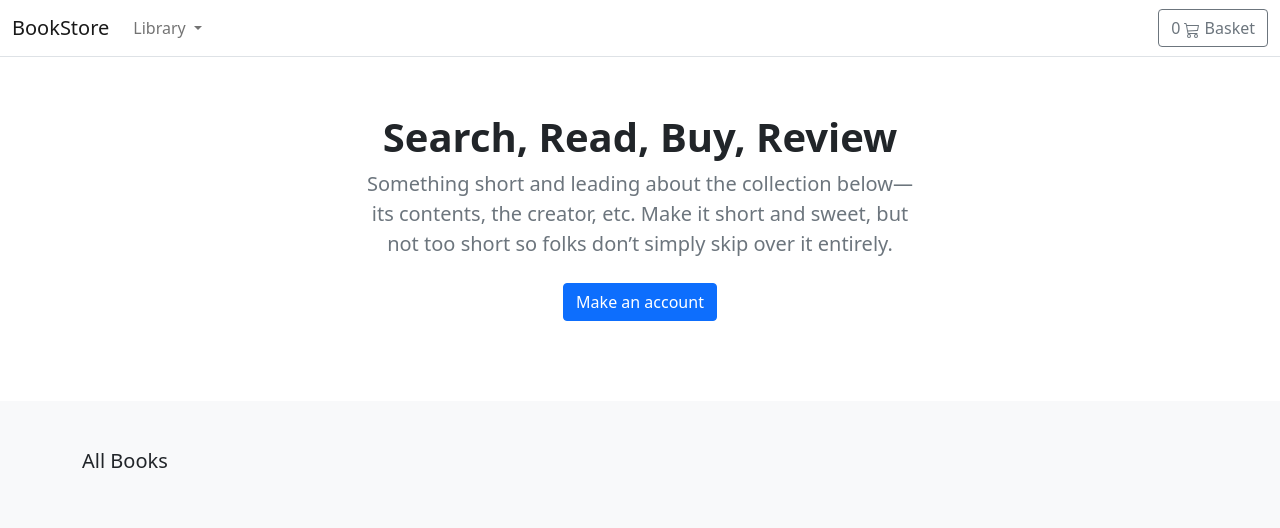
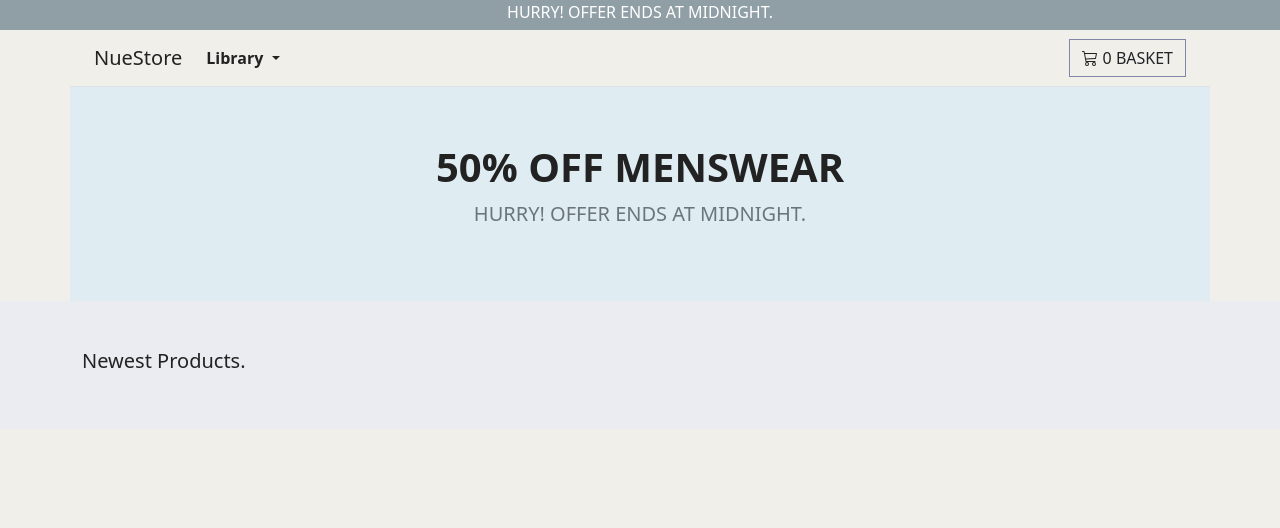
Before and after one commit to DelroyBrown28/nueui-ecommerce-template-lvl1, a Django app: page / in a window 1280 px wide. Shown: the top 528 px of the page. Run offline with Django 3.2, Linux system fonts and the light colour scheme; data that the repository does not hold is empty; some libraries are stand-ins or nearby versions.

Commit message:
Added styles to home page

```diff
--- a/core/urls.py
+++ b/core/urls.py
@@ -9,6 +9,7 @@ urlpatterns = [
     # path('jet/', include('jet.urls', 'jet')),  # Django JET URLS
     # path('jet/dashboard/', include('jet.dashboard.urls', 'jet-dashboard')),
     path('admin/', admin.site.urls),
+    path('djrichtextfield/', include('djrichtextfield.urls')),
     path('basket/', include('basket.urls', namespace='basket')),
     path('', include('main_store.urls', namespace='main_store')),
 ]
--- a/main_store/models.py
+++ b/main_store/models.py
@@ -1,4 +1,5 @@
 from django.db import models
+from djrichtextfield.models import RichTextField
 from django.contrib.auth.models import User
 from django.urls import reverse
 
@@ -29,7 +30,7 @@ class Product(models.Model):
         User, on_delete=models.CASCADE, related_name='product_creator')
     title = models.CharField(max_length=255)
     author = models.CharField(max_length=255, default='admin')
-    description = models.TextField(blank=True)
+    description = RichTextField(blank=True, null=True, max_length=1500, default='', field_settings={'bold': False})
     image = models.ImageField(upload_to='product_images/', default='product_images/default.webp')
     slug = models.SlugField(max_length=255)
     price = models.DecimalField(max_digits=4, decimal_places=2)
--- /dev/null
+++ b/static/css/mainsite.css
@@ -0,0 +1,121 @@
+/*
+=======
+HELPERS
+=======
+*/
+
+.flexed {
+    display: flex;
+    align-items: center;
+    justify-content: center;
+}
+
+.redborder {
+    border: 1px solid red;
+}
+
+.blueborder {
+    border: 1px solid blue;
+}
+
+/*
+===========
+BASE STYLES
+===========
+*/
+* {
+    color: #222;
+}
+
+
+body,
+html {
+    background-color: #F1EFE9;
+}
+
+/*
+==========
+THE NAVBAR
+==========
+*/
+
+.navbar__basket-button {
+    border: 1px solid #8086A6 !important;
+    border-radius: 0px;
+    text-transform: uppercase;
+    transition: 0.3s ease-in-out;
+
+}
+
+/*
+=============
+THE HOME PAGE
+=============
+*/
+
+.home-page__product-container {
+    background-color: #EBECF2;
+}
+
+.home-page__top-banner {
+    background-color: #DFEDF2;
+
+}
+
+.home-page__top-info-banner {
+    height:30px;
+    background-color: #909FA6;
+}
+.home-page__top-info-banner p {
+    color: #FFF;
+}
+
+.home-page__product-card-col {
+
+    width: 328px;
+}
+
+.home-page__product-cards {
+    position: relative;
+    display: flex;
+    flex-direction: column;
+    min-width: 0;
+    word-wrap: break-word;
+    background-color: transparent;
+    background-clip: border-box;
+    border-radius: 0px;
+    /* border: 1px solid #8086A6; */
+    border: none;
+    padding: 8px;
+}
+
+
+/*
+==========
+THE NAVBAR
+==========
+*/
+
+.main-navbar {
+    background-color: #F1EFE9;
+    color: #222 !important;
+}
+
+.navbar-brand {
+    color: #222 !important;
+
+}
+
+.nav-link {
+    color: #222 !important;
+    font-weight: 600;
+}
+/*
+==============
+HOVERS & SUCH
+==============
+*/
+
+.navbar__basket-button:hover {
+    transform: scale(1.1);
+}
--- /dev/null
+++ b/templates/includes/main_nav.html
@@ -0,0 +1,52 @@
+{% load static %}
+
+<nav class="container navbar navbar-expand-md main-navbar border-bottom">
+    <div class="container-fluid">
+        <a class="navbar-brand" href="/">NueStore</a>
+        <button class="navbar-toggler" type="button" data-bs-toggle="collapse" data-bs-target="#navbarCollapse"
+            aria-controls="navbarCollapse" aria-expanded="false" aria-label="Toggle navigation">
+            <span class="navbar-toggler-icon"></span>
+        </button>
+        <div class="collapse navbar-collapse" id="navbarCollapse">
+            <ul class="navbar-nav me-auto mb-2 mb-md-0">
+                <li class="nav-item dropdown">
+                    <a class="nav-link dropdown-toggle" href="#" id="navbarDropdown" role="button"
+                        data-bs-toggle="dropdown" aria-expanded="false">
+                        Library
+                    </a>
+                    <ul class="dropdown-menu" aria-labelledby="navbarDropdown">
+                        <li>
+                            <a class="dropdown-item" href="{% url 'main_store:product_all' %}">All</a>
+                        </li>
+                        {% for c in categories %}
+                        <li {% if category.slug == c.slug %}class="selected" {% endif %}>
+                            <a class="dropdown-item" href="{{ c.get_absolute_url }}">{{ c.name|title }}</a>
+                        </li>
+                        {% endfor %}
+                    </ul>
+                </li>
+            </ul>
+            <a type="button" role="button" href="{% url 'basket:basket_summary' %}" class="btn navbar__basket-button">
+
+                <svg xmlns="http://www.w3.org/2000/svg" width="16" height="16" fill="currentColor"
+                    class="bi bi-cart3 mb-1" viewBox="0 0 16 16">
+                    <path
+                        d="M0 1.5A.5.5 0 0 1 .5 1H2a.5.5 0 0 1 .485.379L2.89 3H14.5a.5.5 0 0 1 .49.598l-1 5a.5.5 0 0 1-.465.401l-9.397.472L4.415 11H13a.5.5 0 0 1 0 1H4a.5.5 0 0 1-.491-.408L2.01 3.607 1.61 2H.5a.5.5 0 0 1-.5-.5zM3.102 4l.84 4.479 9.144-.459L13.89 4H3.102zM5 12a2 2 0 1 0 0 4 2 2 0 0 0 0-4zm7 0a2 2 0 1 0 0 4 2 2 0 0 0 0-4zm-7 1a1 1 0 1 1 0 2 1 1 0 0 1 0-2zm7 0a1 1 0 1 1 0 2 1 1 0 0 1 0-2z" />
+                </svg>
+
+                {% with total_qty=basket|length %}
+                <div id="basket-qty" class="d-inline-flex">
+                    {% if total_qty > 0 %}
+                    {{ total_qty }}
+                    {% else %}
+                    0
+                    {% endif %}
+                </div>
+                {% endwith %}
+
+
+                Basket
+            </a>
+        </div>
+    </div>
+</nav>
--- a/templates/main_store/base.html
+++ b/templates/main_store/base.html
@@ -8,63 +8,17 @@
     <meta name="viewport" content="width=device-width, initial-scale=1">
     <link href="https://cdn.jsdelivr.net/npm/bootstrap@5.0.0-beta1/dist/css/bootstrap.min.css" rel="stylesheet"
         integrity="sha384-giJF6kkoqNQ00vy+HMDP7azOuL0xtbfIcaT9wjKHr8RbDVddVHyTfAAsrekwKmP1" crossorigin="anonymous">
+    <link rel="stylesheet" href="{% static 'css/mainsite.css' %}">
     <script src="https://code.jquery.com/jquery-3.5.1.min.js"
         integrity="sha256-9/aliU8dGd2tb6OSsuzixeV4y/faTqgFtohetphbbj0=" crossorigin="anonymous"></script>
     <script src="https://cdn.jsdelivr.net/npm/bootstrap@5.0.0-beta1/dist/js/bootstrap.bundle.min.js"
         integrity="sha384-ygbV9kiqUc6oa4msXn9868pTtWMgiQaeYH7/t7LECLbyPA2x65Kgf80OJFdroafW" crossorigin="anonymous">
         </script>
+    <script src="https://cdn.tiny.cloud/1/ejfej7wzcg1hib8eew1onmh8d577qbpz8zcxwbb9ldzpk69m/tinymce/5/tinymce.min.js"
+        referrerpolicy="origin"></script>
 </head>
 
 <body>
-    <header>
-        <nav class="navbar navbar-expand-md navbar-light bg-white border-bottom">
-            <div class="container-fluid">
-                <a class="navbar-brand" href="/">BookStore</a>
-                <button class="navbar-toggler" type="button" data-bs-toggle="collapse" data-bs-target="#navbarCollapse"
-                    aria-controls="navbarCollapse" aria-expanded="false" aria-label="Toggle navigation">
-                    <span class="navbar-toggler-icon"></span>
-                </button>
-                <div class="collapse navbar-collapse" id="navbarCollapse">
-                    <ul class="navbar-nav me-auto mb-2 mb-md-0">
-                        <li class="nav-item dropdown">
-                            <a class="nav-link dropdown-toggle" href="#" id="navbarDropdown" role="button"
-                                data-bs-toggle="dropdown" aria-expanded="false">
-                                Library
-                            </a>
-                            <ul class="dropdown-menu" aria-labelledby="navbarDropdown">
-                                <li><a class="dropdown-item" href="{% url "main_store:product_all" %}">All</a></li>
-                                {% for c in categories %}
-                                <li {% if category.slug == c.slug %}class="selected" {% endif %}>
-                                    <a class="dropdown-item" href="{{ c.get_absolute_url }}">{{ c.name|title }}</a>
-                                </li>
-                                {% endfor %}
-                            </ul>
-                        </li>
-                    </ul>
-                    <a type="button" role="button" href="{% url 'basket:basket_summary' %}"
-                        class="btn btn-outline-secondary">
-
-                        {% with total_qty=basket|length %}
-                        <div id="basket-qty" class="d-inline-flex">
-                            {% if total_qty > 0 %}
-                            {{ total_qty }}
-                            {% else %}
-                            0
-                            {% endif %}
-                        </div>
-                        {% endwith %}
-
-                        <svg xmlns="http://www.w3.org/2000/svg" width="16" height="16" fill="currentColor"
-                            class="bi bi-cart3" viewBox="0 0 16 16">
-                            <path
-                                d="M0 1.5A.5.5 0 0 1 .5 1H2a.5.5 0 0 1 .485.379L2.89 3H14.5a.5.5 0 0 1 .49.598l-1 5a.5.5 0 0 1-.465.401l-9.397.472L4.415 11H13a.5.5 0 0 1 0 1H4a.5.5 0 0 1-.491-.408L2.01 3.607 1.61 2H.5a.5.5 0 0 1-.5-.5zM3.102 4l.84 4.479 9.144-.459L13.89 4H3.102zM5 12a2 2 0 1 0 0 4 2 2 0 0 0 0-4zm7 0a2 2 0 1 0 0 4 2 2 0 0 0 0-4zm-7 1a1 1 0 1 1 0 2 1 1 0 0 1 0-2zm7 0a1 1 0 1 1 0 2 1 1 0 0 1 0-2z" />
-                        </svg>
-                        Basket
-                    </a>
-                </div>
-            </div>
-        </nav>
-    </header>
     <div id="content">{% block content %} {% endblock %}</div>
 </body>
 
--- a/templates/main_store/home.html
+++ b/templates/main_store/home.html
@@ -6,38 +6,49 @@
 
 <main>
 
-    <section class="py-5 text-center container">
-        <div class="row py-lg-2">
+    <section class="text-center home-page__top-info-banner">
+        <div class="row">
             <div class="col-lg-6 col-md-8 mx-auto">
-                <h1 class="h1 fw-bold">Search, Read, Buy, Review</h1>
-                <p class="lead text-muted">Something short and leading about the collection below—its contents, the
-                    creator,
-                    etc. Make it short and sweet, but not too short so folks don’t simply skip over it entirely.</p>
-                <p>
-                    <a href="#" class="btn btn-primary my-2">Make an account</a>
-                </p>
+                <p>HURRY! OFFER ENDS AT MIDNIGHT.</p>
+
             </div>
         </div>
     </section>
 
-    <div class="album py-5 bg-light">
+        {% include 'includes/main_nav.html' %}
+
+
+    <section class="py-5 container text-center home-page__top-banner">
+        <div class="row py-lg-2">
+            <div class="col-lg-6 col-md-8 mx-auto">
+                <h1 class="h1 fw-bold">50% OFF MENSWEAR</h1>
+                <p class="lead text-muted">HURRY! OFFER ENDS AT MIDNIGHT.</p>
+
+            </div>
+        </div>
+    </section>
+
+
+    <div class="album py-5 home-page__product-container">
         <div class="container">
 
-            <div class="pb-3 h5">All Books</div>
+            <div class="pb-3 h5">Newest Products.</div>
             <div class="row row-cols-1 row-cols-sm-2 row-cols-md-5 g-3">
 
                 {% for product in products %}
 
-                <div class="col">
-                    <div class="card shadow-sm">
-                        <img class="img-fluid" alt="Responsive image" src="{{ product.image.url }}">
+                <div class="col home-page__product-card-col">
+                    <div class="card home-page__product-cards">
+                        <img class="img-fluid home-page__product-card-image" alt="Responsive image" src="{{ product.image.url }}">
                         <div class="card-body">
                             <p class="card-text">
                                 <a class="text-dark text-decoration-none" href="{{ product.get_absolute_url }}">
-                                    {{ product.title }}</a>
+                                    {{ product.title }}
+                                </a>
+                                <hr>
                             </p>
                             <div class="d-flex justify-content-between align-items-center">
-                                <small class="text-muted">9min read</small>
+                                <small class="text-muted">£{{ product.price }}</small>
                             </div>
                         </div>
                     </div>
--- a/templates/main_store/products/single_product.html
+++ b/templates/main_store/products/single_product.html
@@ -14,7 +14,7 @@
             <div class="col-md-7 col-lg-7 ps-md-3 ps-lg-5">
                 <h1 class="mb-0 h4">{{ product.title }}</h1>
                 <p><span class="lead">{{ product.author }}</span> (Author)</p>
-                <p>{{ product.description|slice:":355" }}...</p>
+                <p>{{ product.description|safe }}...</p>
                 <div class="border">
                     <div class="col border-bottom">
                         <div class="row p-3">
```
Also changed, not shown: core/settings.py (+12 -0 lines), main_store/migrations/0004_alter_product_description.py (added), main_store/migrations/0005_alter_product_description.py (added), main_store/migrations/0006_alter_product_description.py (added), 1 other file.
